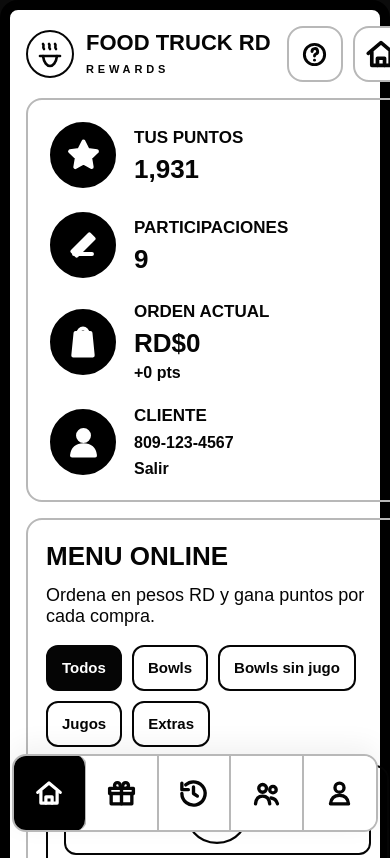
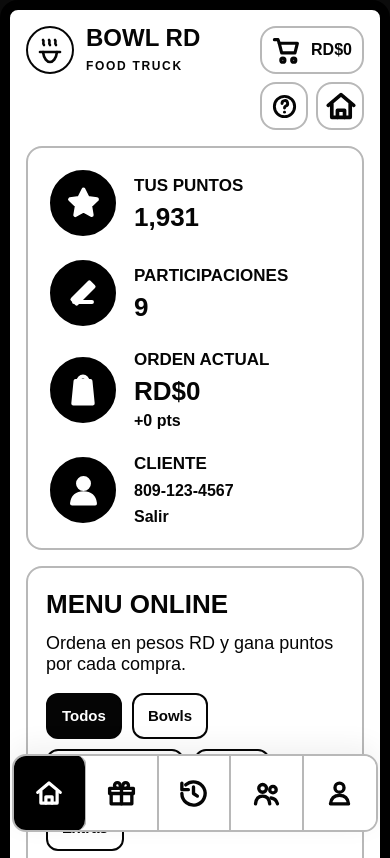
Before and after one commit to impactlabsglobal/food-truck-rd-rewards, a plain HTML site: page index.html in a window 390 px wide. Shown: the top 858 px of the page. Drawn offline with Linux system fonts and the light colour scheme.

Commit message:
Add header cart total and update brand

```diff
--- a/index.html
+++ b/index.html
@@ -3,7 +3,7 @@
 <head>
   <meta charset="UTF-8" />
   <meta name="viewport" content="width=device-width, initial-scale=1.0" />
-  <title>Food Truck RD Rewards</title>
+  <title>BOWL RD Food Truck Rewards</title>
   <style>
     :root {
       --ink: #050505;
@@ -81,7 +81,7 @@
 
     .brand-name {
       margin: 0;
-      font-size: clamp(26px, 3vw, 36px);
+      font-size: clamp(28px, 3.2vw, 38px);
       line-height: .9;
       font-weight: 900;
       letter-spacing: 0;
@@ -90,19 +90,20 @@
 
     .brand-sub {
       margin-top: 10px;
-      font-size: clamp(13px, 1.4vw, 17px);
-      font-weight: 800;
-      letter-spacing: .35em;
+      font-size: clamp(14px, 1.6vw, 18px);
+      font-weight: 900;
+      letter-spacing: .14em;
     }
 
     .top-actions {
       display: flex;
-      gap: 36px;
+      gap: 14px;
       align-items: center;
     }
 
     .help-button,
-    .home-button {
+    .home-button,
+    .header-cart {
       min-height: 56px;
       border: 2px solid var(--line);
       border-radius: 16px;
@@ -117,6 +118,21 @@
       display: flex;
       align-items: center;
       gap: 10px;
+    }
+
+    .header-cart {
+      min-width: 132px;
+      padding: 0 14px;
+      display: flex;
+      align-items: center;
+      justify-content: center;
+      gap: 10px;
+    }
+
+    .header-cart-total {
+      font-size: 18px;
+      line-height: 1;
+      white-space: nowrap;
     }
 
     .home-button {
@@ -751,6 +767,15 @@
         padding: 0;
       }
 
+      .header-cart {
+        min-width: 110px;
+        padding: 0 10px;
+      }
+
+      .header-cart-total {
+        font-size: 16px;
+      }
+
       .stats {
         grid-template-columns: repeat(2, minmax(0, 1fr));
         padding: 22px;
@@ -814,11 +839,33 @@
       }
 
       .brand-name {
-        font-size: 22px;
+        font-size: 24px;
       }
 
       .brand-sub {
-        font-size: 11px;
+        font-size: 12px;
+      }
+
+      .topbar {
+        align-items: start;
+      }
+
+      .top-actions {
+        display: grid;
+        grid-template-columns: 1fr 1fr;
+        gap: 8px;
+      }
+
+      .header-cart {
+        grid-column: 1 / -1;
+        min-width: 0;
+        min-height: 48px;
+      }
+
+      .help-button,
+      .home-button {
+        min-height: 48px;
+        width: 48px;
       }
 
       .stats {
@@ -859,7 +906,7 @@
   </style>
 </head>
 <body>
-  <main class="tablet" aria-label="Food Truck RD Rewards">
+  <main class="tablet" aria-label="BOWL RD Food Truck Rewards">
     <header class="topbar">
       <div class="brand">
         <div class="brand-mark" aria-hidden="true">
@@ -872,12 +919,21 @@
           </svg>
         </div>
         <div>
-          <h1 class="brand-name">FOOD TRUCK RD</h1>
-          <div class="brand-sub">REWARDS</div>
+          <h1 class="brand-name">BOWL RD</h1>
+          <div class="brand-sub">FOOD TRUCK</div>
         </div>
       </div>
 
       <div class="top-actions">
+        <button class="header-cart" type="button" data-view="inicio" aria-label="Carrito y monto actual">
+          <svg width="29" height="29" viewBox="0 0 24 24" aria-hidden="true">
+            <path d="M6 6h15l-2 8H8L6 6z"></path>
+            <path d="M6 6 5 3H2"></path>
+            <circle cx="9" cy="20" r="1.7"></circle>
+            <circle cx="18" cy="20" r="1.7"></circle>
+          </svg>
+          <span class="header-cart-total" id="headerCartTotal">RD$0</span>
+        </button>
         <button class="help-button" type="button" data-view="ayuda" aria-label="Ayuda">
           <svg width="27" height="27" viewBox="0 0 24 24" aria-hidden="true">
             <circle cx="12" cy="12" r="9"></circle>
@@ -1261,6 +1317,7 @@
     const cartList = document.getElementById("cartList");
     const subtotalEl = document.getElementById("subtotal");
     const totalEl = document.getElementById("total");
+    const headerCartTotal = document.getElementById("headerCartTotal");
     const topOrderTotal = document.getElementById("topOrderTotal");
     const topOrderPoints = document.getElementById("topOrderPoints");
     const pointsEarnedEl = document.getElementById("pointsEarned");
@@ -1350,6 +1407,7 @@
 
       subtotalEl.textContent = formatMoney(subtotal);
       totalEl.textContent = formatMoney(subtotal);
+      headerCartTotal.textContent = formatMoney(subtotal);
       pointsEarnedEl.textContent = formatNumber(pointsEarned) + " pts";
       topOrderTotal.textContent = formatMoney(subtotal);
       topOrderPoints.textContent = "+" + formatNumber(pointsEarned) + " pts";
```
